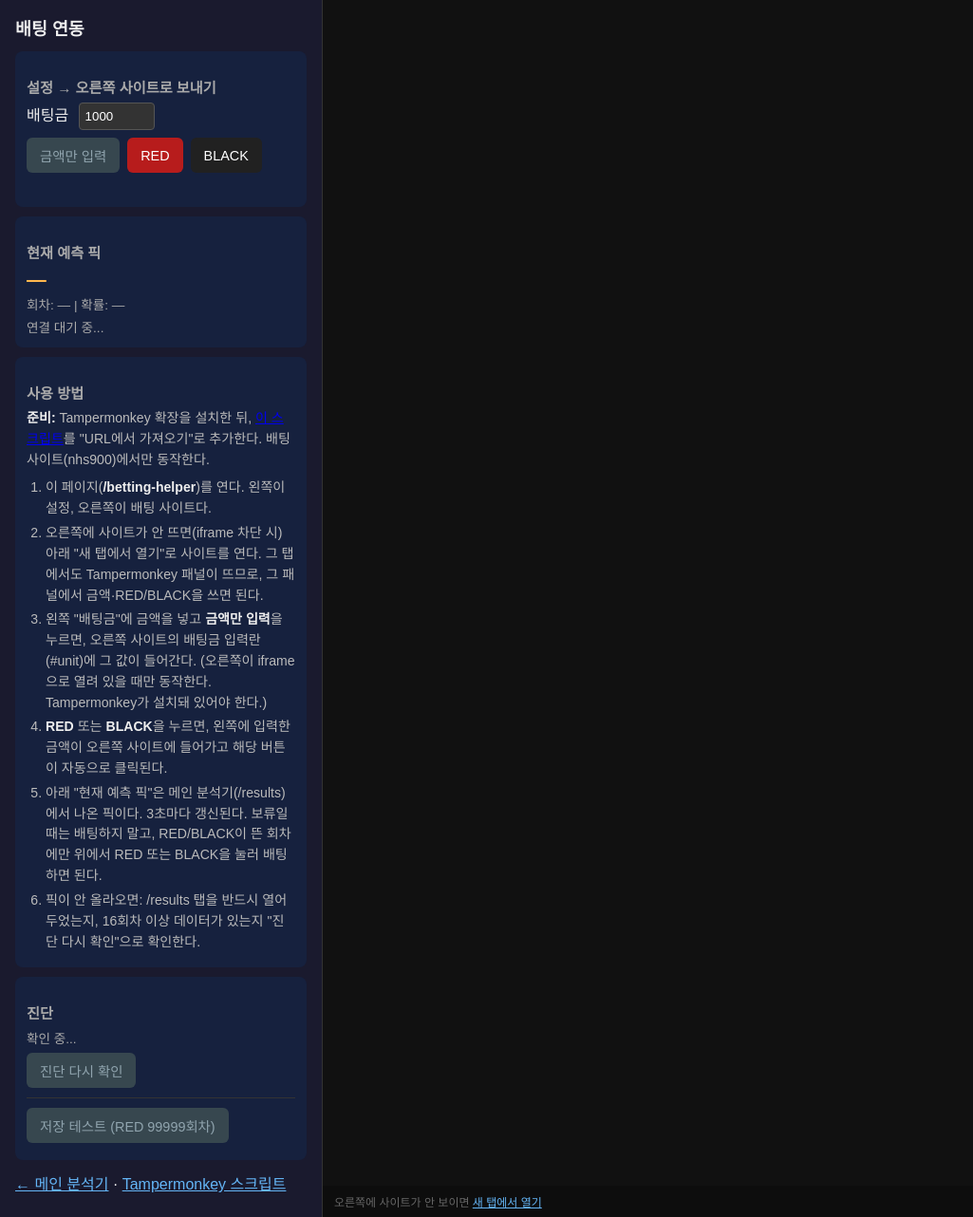
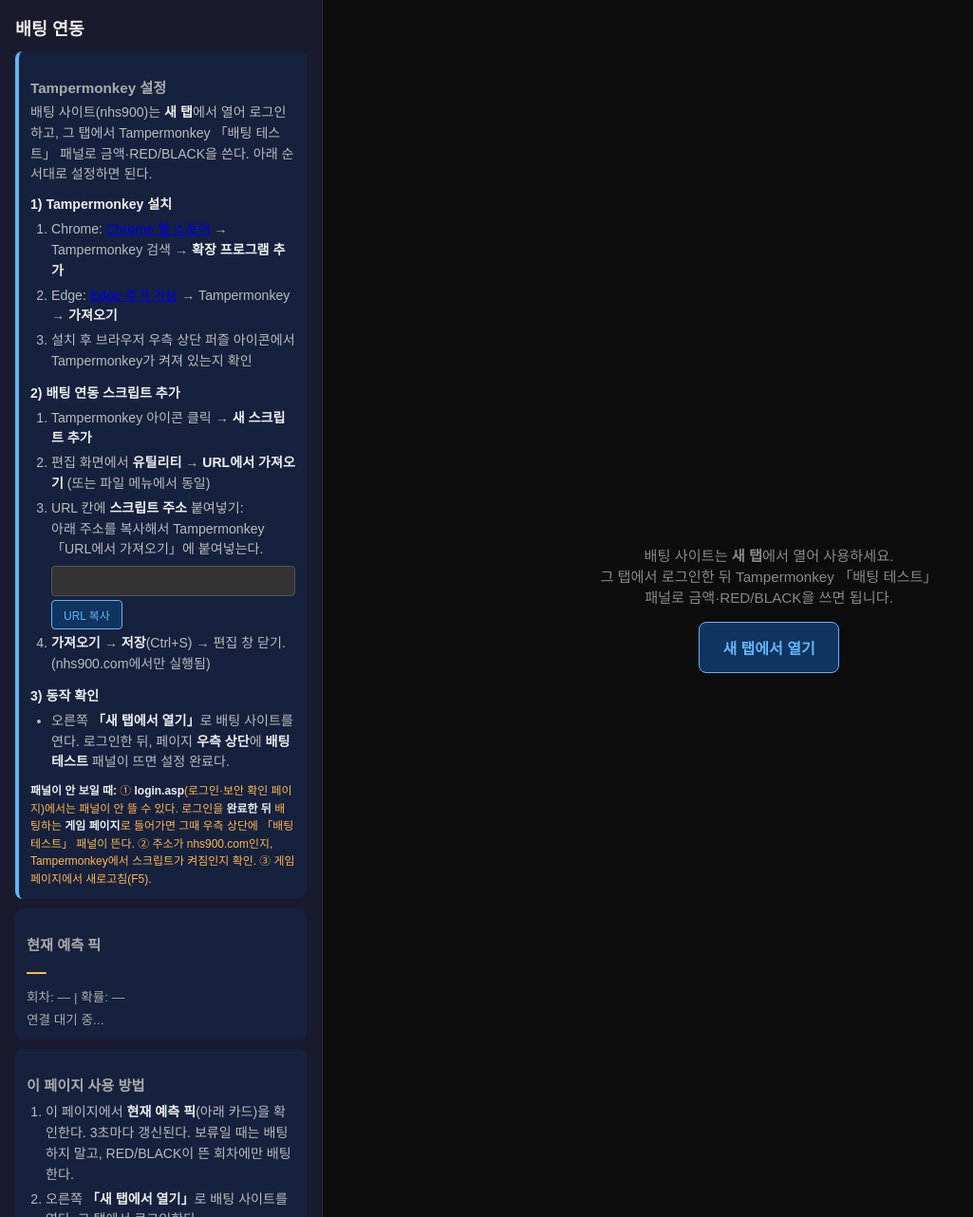
Before and after one commit to pyojungoh/token-hilo-analyzer, a Flask app: template templates/betting_helper.html in a window 1280 px wide. Shown: the whole page at 95% size, without its empty margins (0-1025 px from the left). Run offline with Flask 3, Linux system fonts and the light colour scheme; the template is opened without the code that fills it, so the values that code supplies are empty; some libraries are stand-ins or nearby versions.

Commit message:
Tampermonkey v0.3: z-index, retry, run-at; betting-helper: script URL copy, login/game page note

```diff
--- a/templates/betting_helper.html
+++ b/templates/betting_helper.html
@@ -9,9 +9,10 @@
         body { margin: 0; font-family: "Noto Sans KR", sans-serif; background: #1a1a2e; color: #eee; height: 100vh; overflow: hidden; }
         .layout { display: flex; height: 100vh; }
         .left { width: 340px; min-width: 300px; overflow-y: auto; padding: 16px; background: #1a1a2e; border-right: 1px solid #333; }
-        .right { flex: 1; display: flex; flex-direction: column; min-width: 0; }
-        .right iframe { flex: 1; width: 100%; border: none; background: #111; }
-        .right-foot { padding: 8px 12px; font-size: 12px; color: #666; background: #0d0d0d; }
+        .right { flex: 1; display: flex; flex-direction: column; min-width: 0; background: #0d0d0d; justify-content: center; align-items: center; padding: 24px; }
+        .right-panel { text-align: center; color: #888; max-width: 360px; }
+        .right-panel .btn-open { display: inline-block; margin-top: 16px; padding: 14px 24px; background: #0f3460; color: #64b5f6; border: 1px solid #64b5f6; border-radius: 8px; text-decoration: none; font-weight: bold; font-size: 1em; }
+        .right-panel .btn-open:hover { background: #16213e; }
         .right-foot a { color: #64b5f6; }
         h1 { font-size: 1.15em; margin: 0 0 12px; }
         h2 { font-size: 0.95em; color: #aaa; margin: 14px 0 6px; }
@@ -40,15 +41,33 @@
     <div class="layout">
         <div class="left">
             <h1>배팅 연동</h1>
-            <div class="card">
-                <h2>설정 → 오른쪽 사이트로 보내기</h2>
-                <label>배팅금 <input type="text" id="left-amount" value="1000" style="width:80px;margin-left:6px;padding:6px;background:#333;color:#fff;border:1px solid #555;border-radius:4px;" /></label>
-                <div class="btn-row">
-                    <button type="button" id="btn-amount-only" class="btn btn-amount">금액만 입력</button>
-                    <button type="button" id="btn-red" class="btn btn-red">RED</button>
-                    <button type="button" id="btn-black" class="btn btn-black">BLACK</button>
+            <div class="card" style="border-left:4px solid #64b5f6;">
+                <h2>Tampermonkey 설정</h2>
+                <div class="usage">
+                    배팅 사이트(nhs900)는 <strong>새 탭</strong>에서 열어 로그인하고, 그 탭에서 Tampermonkey 「배팅 테스트」 패널로 금액·RED/BLACK을 쓴다. 아래 순서대로 설정하면 된다.
+                    <p style="margin:10px 0 4px;"><strong>1) Tampermonkey 설치</strong></p>
+                    <ol style="margin:0 0 0 18px;padding-left:4px;">
+                        <li>Chrome: <a href="https://chromewebstore.google.com/detail/tampermonkey/dhdgffkkebhmkfjojejmpbldmpobfkfo" target="_blank" rel="noopener">Chrome 웹 스토어</a> → Tampermonkey 검색 → <strong>확장 프로그램 추가</strong></li>
+                        <li>Edge: <a href="https://microsoftedge.microsoft.com/addons/detail/tampermonkey/iikmkjmpaadaobahmlepeloendndfphd" target="_blank" rel="noopener">Edge 추가 기능</a> → Tampermonkey → <strong>가져오기</strong></li>
+                        <li>설치 후 브라우저 우측 상단 퍼즐 아이콘에서 Tampermonkey가 켜져 있는지 확인</li>
+                    </ol>
+                    <p style="margin:12px 0 4px;"><strong>2) 배팅 연동 스크립트 추가</strong></p>
+                    <ol style="margin:0 0 0 18px;padding-left:4px;">
+                        <li>Tampermonkey 아이콘 클릭 → <strong>새 스크립트 추가</strong></li>
+                        <li>편집 화면에서 <strong>유틸리티</strong> → <strong>URL에서 가져오기</strong> (또는 파일 메뉴에서 동일)</li>
+                        <li>URL 칸에 <strong>스크립트 주소</strong> 붙여넣기:<br>
+                            아래 주소를 복사해서 Tampermonkey 「URL에서 가져오기」에 붙여넣는다.<br>
+                            <input type="text" id="script-url" readonly style="width:100%;margin-top:6px;padding:8px;background:#333;color:#64b5f6;border:1px solid #555;border-radius:4px;font-size:0.85em;box-sizing:border-box;" />
+                            <button type="button" id="btn-copy-script-url" style="margin-top:4px;padding:6px 12px;background:#0f3460;color:#64b5f6;border:1px solid #64b5f6;border-radius:4px;cursor:pointer;font-size:0.85em;">URL 복사</button>
+                            <span id="copy-feedback" style="margin-left:6px;font-size:0.85em;color:#81c784;"></span></li>
+                        <li><strong>가져오기</strong> → <strong>저장</strong>(Ctrl+S) → 편집 창 닫기. (nhs900.com에서만 실행됨)</li>
+                    </ol>
+                    <p style="margin:12px 0 4px;"><strong>3) 동작 확인</strong></p>
+                    <ul style="margin:0 0 0 18px;padding-left:4px;">
+                        <li>오른쪽 <strong>「새 탭에서 열기」</strong>로 배팅 사이트를 연다. 로그인한 뒤, 페이지 <strong>우측 상단</strong>에 <strong>배팅 테스트</strong> 패널이 뜨면 설정 완료다.</li>
+                    </ul>
+                    <p style="margin:10px 0 0;font-size:0.85em;color:#ffb74d;"><strong>패널이 안 보일 때:</strong> ① <strong>login.asp</strong>(로그인·보안 확인 페이지)에서는 패널이 안 뜰 수 있다. 로그인을 <strong>완료한 뒤</strong> 배팅하는 <strong>게임 페이지</strong>로 들어가면 그때 우측 상단에 「배팅 테스트」 패널이 뜬다. ② 주소가 nhs900.com인지, Tampermonkey에서 스크립트가 켜짐인지 확인. ③ 게임 페이지에서 새로고침(F5).</p>
                 </div>
-                <div id="left-status"></div>
             </div>
             <div class="card" id="pick-card">
                 <h2>현재 예측 픽</h2>
@@ -57,16 +76,13 @@
                 <div id="status-display" class="meta">연결 대기 중...</div>
             </div>
             <div class="card">
-                <h2>사용 방법</h2>
+                <h2>이 페이지 사용 방법</h2>
                 <div class="usage">
-                    <strong>준비:</strong> Tampermonkey 확장을 설치한 뒤, <a href="/docs/tampermonkey-auto-bet.user.js" target="_blank">이 스크립트</a>를 "URL에서 가져오기"로 추가한다. 배팅 사이트(nhs900)에서만 동작한다.
                     <ol>
-                        <li>이 페이지(<strong>/betting-helper</strong>)를 연다. 왼쪽이 설정, 오른쪽이 배팅 사이트다.</li>
-                        <li>오른쪽에 사이트가 안 뜨면(iframe 차단 시) 아래 "새 탭에서 열기"로 사이트를 연다. 그 탭에서도 Tampermonkey 패널이 뜨므로, 그 패널에서 금액·RED/BLACK을 쓰면 된다.</li>
-                        <li>왼쪽 "배팅금"에 금액을 넣고 <strong>금액만 입력</strong>을 누르면, 오른쪽 사이트의 배팅금 입력란(#unit)에 그 값이 들어간다. (오른쪽이 iframe으로 열려 있을 때만 동작한다. Tampermonkey가 설치돼 있어야 한다.)</li>
-                        <li><strong>RED</strong> 또는 <strong>BLACK</strong>을 누르면, 왼쪽에 입력한 금액이 오른쪽 사이트에 들어가고 해당 버튼이 자동으로 클릭된다.</li>
-                        <li>아래 "현재 예측 픽"은 메인 분석기(/results)에서 나온 픽이다. 3초마다 갱신된다. 보류일 때는 배팅하지 말고, RED/BLACK이 뜬 회차에만 위에서 RED 또는 BLACK을 눌러 배팅하면 된다.</li>
-                        <li>픽이 안 올라오면: /results 탭을 반드시 열어 두었는지, 16회차 이상 데이터가 있는지 "진단 다시 확인"으로 확인한다.</li>
+                        <li>이 페이지에서 <strong>현재 예측 픽</strong>(아래 카드)을 확인한다. 3초마다 갱신된다. 보류일 때는 배팅하지 말고, RED/BLACK이 뜬 회차에만 배팅한다.</li>
+                        <li>오른쪽 <strong>「새 탭에서 열기」</strong>로 배팅 사이트를 연다. 그 탭에서 로그인한다.</li>
+                        <li>배팅 사이트 탭에 뜨는 <strong>Tampermonkey 「배팅 테스트」 패널</strong>에서 배팅금 입력 후 <strong>금액만 입력</strong> / <strong>RED</strong> / <strong>BLACK</strong>을 누른다.</li>
+                        <li>픽이 안 올라오면: /results 탭을 열어 두었는지, 16회차 이상인지 「진단 다시 확인」으로 확인한다.</li>
                     </ol>
                 </div>
             </div>
@@ -82,41 +98,34 @@
             <div class="link" style="margin-top:12px;"><a href="/results">← 메인 분석기</a> · <a href="/docs/tampermonkey-auto-bet.user.js">Tampermonkey 스크립트</a></div>
         </div>
         <div class="right">
-            <iframe id="bet-site-frame" src="{{ betting_site_url }}" title="배팅 사이트"></iframe>
-            <div class="right-foot">오른쪽에 사이트가 안 보이면 <a id="btn-open-new-tab" href="#" target="_blank" rel="noopener">새 탭에서 열기</a></div>
+            <div class="right-panel">
+                <p style="margin:0;font-size:0.95em;">배팅 사이트는 <strong>새 탭</strong>에서 열어 사용하세요.<br>그 탭에서 로그인한 뒤 Tampermonkey 「배팅 테스트」 패널로 금액·RED/BLACK을 쓰면 됩니다.</p>
+                <a id="btn-open-new-tab" href="#" class="btn-open" target="_blank" rel="noopener">새 탭에서 열기</a>
+            </div>
         </div>
     </div>
     <script>
         (function() {
             var siteUrl = {{ betting_site_url_json | safe }};
             document.getElementById("btn-open-new-tab").href = siteUrl;
-            var iframe = document.getElementById("bet-site-frame");
-            var leftStatus = document.getElementById("left-status");
-            var leftAmount = document.getElementById("left-amount");
-            function sendToSite(pick, amount) {
-                var amt = (amount || "").trim() || "1000";
+            var origin = window.location.origin || (window.location.protocol + "//" + window.location.host);
+            var pathBase = window.location.pathname.replace(/\/[^/]*$/, "") || "";
+            var scriptUrl = origin + (pathBase ? pathBase + "/" : "/") + "docs/tampermonkey-auto-bet.user.js";
+            var scriptUrlEl = document.getElementById("script-url");
+            if (scriptUrlEl) scriptUrlEl.value = scriptUrl;
+            document.getElementById("btn-copy-script-url").addEventListener("click", function() {
+                var el = document.getElementById("script-url");
+                if (!el) return;
+                el.select();
+                el.setSelectionRange(0, 99999);
                 try {
-                    if (iframe && iframe.contentWindow) {
-                        iframe.contentWindow.postMessage({ type: "TOKEN_HILO_APPLY", pick: pick, amount: amt }, "*");
-                        leftStatus.textContent = "오른쪽으로 전송함: " + (pick === "AMOUNT_ONLY" ? "금액만 " + amt : pick + " " + amt);
-                        leftStatus.classList.remove("err");
-                    } else {
-                        leftStatus.textContent = "오른쪽 프레임을 사용할 수 없음. 새 탭에서 사이트를 열고, 사이트에 뜨는 패널을 사용하세요.";
-                        leftStatus.classList.add("err");
-                    }
+                    navigator.clipboard.writeText(el.value);
+                    var fb = document.getElementById("copy-feedback");
+                    if (fb) { fb.textContent = "복사됨"; setTimeout(function() { fb.textContent = ""; }, 2000); }
                 } catch (e) {
-                    leftStatus.textContent = "전송 오류: " + e.message;
-                    leftStatus.classList.add("err");
+                    try { document.execCommand("copy"); } catch (e2) {}
                 }
-            }
-            window.addEventListener("message", function(e) {
-                if (!e.data || e.data.type !== "TOKEN_HILO_RESULT") return;
-                leftStatus.textContent = e.data.msg || (e.data.ok ? "적용됨" : "실패");
-                leftStatus.classList.toggle("err", !e.data.ok);
             });
-            document.getElementById("btn-amount-only").addEventListener("click", function() { sendToSite("AMOUNT_ONLY", leftAmount.value); });
-            document.getElementById("btn-red").addEventListener("click", function() { sendToSite("RED", leftAmount.value); });
-            document.getElementById("btn-black").addEventListener("click", function() { sendToSite("BLACK", leftAmount.value); });
             function fetchPick() {
                 var cardEl = document.getElementById("pick-card");
                 fetch("/api/current-pick").then(function(r) { return r.json(); }).then(function(data) {
```
Also changed, not shown: docs/tampermonkey-auto-bet.user.js (+15 -9 lines).
